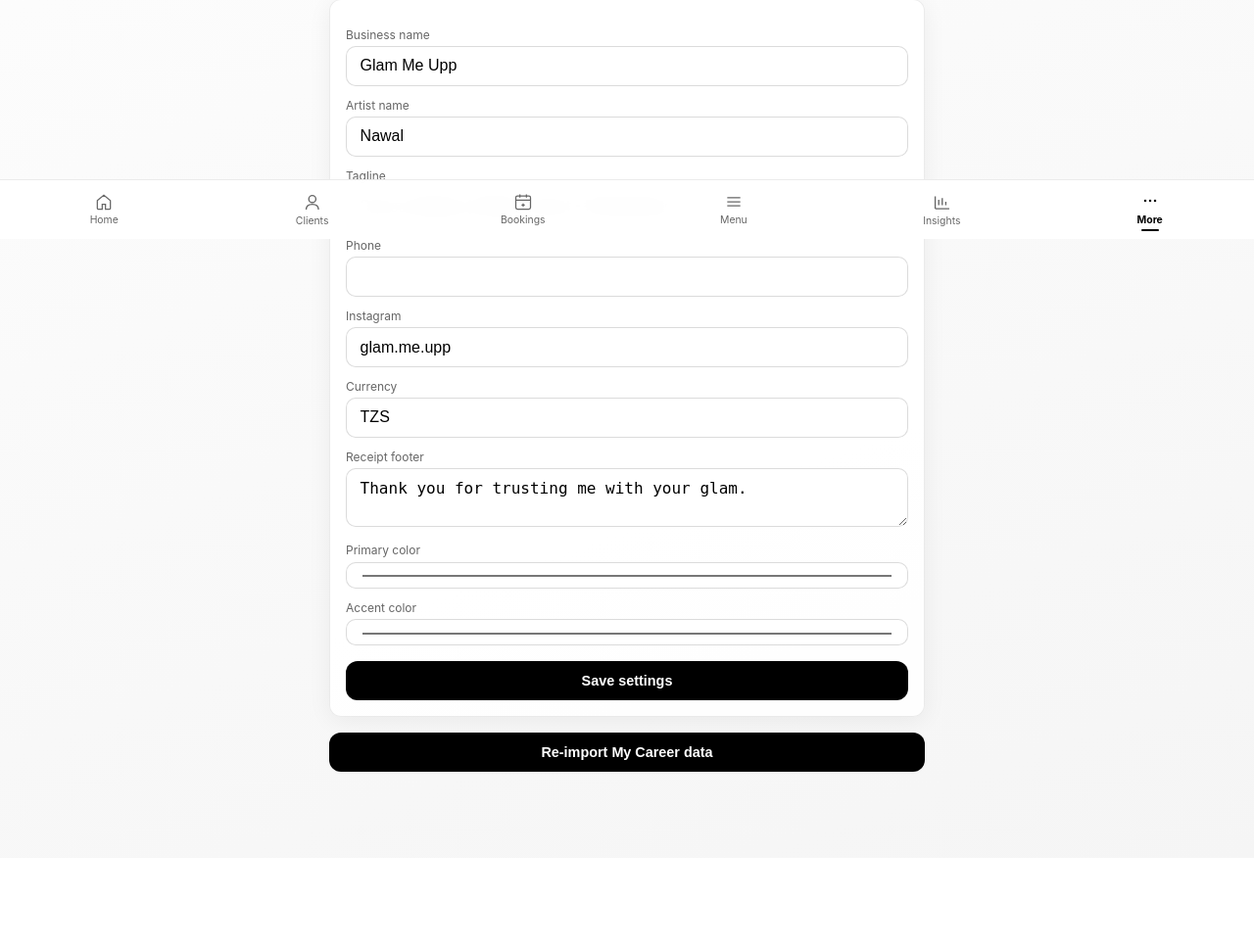
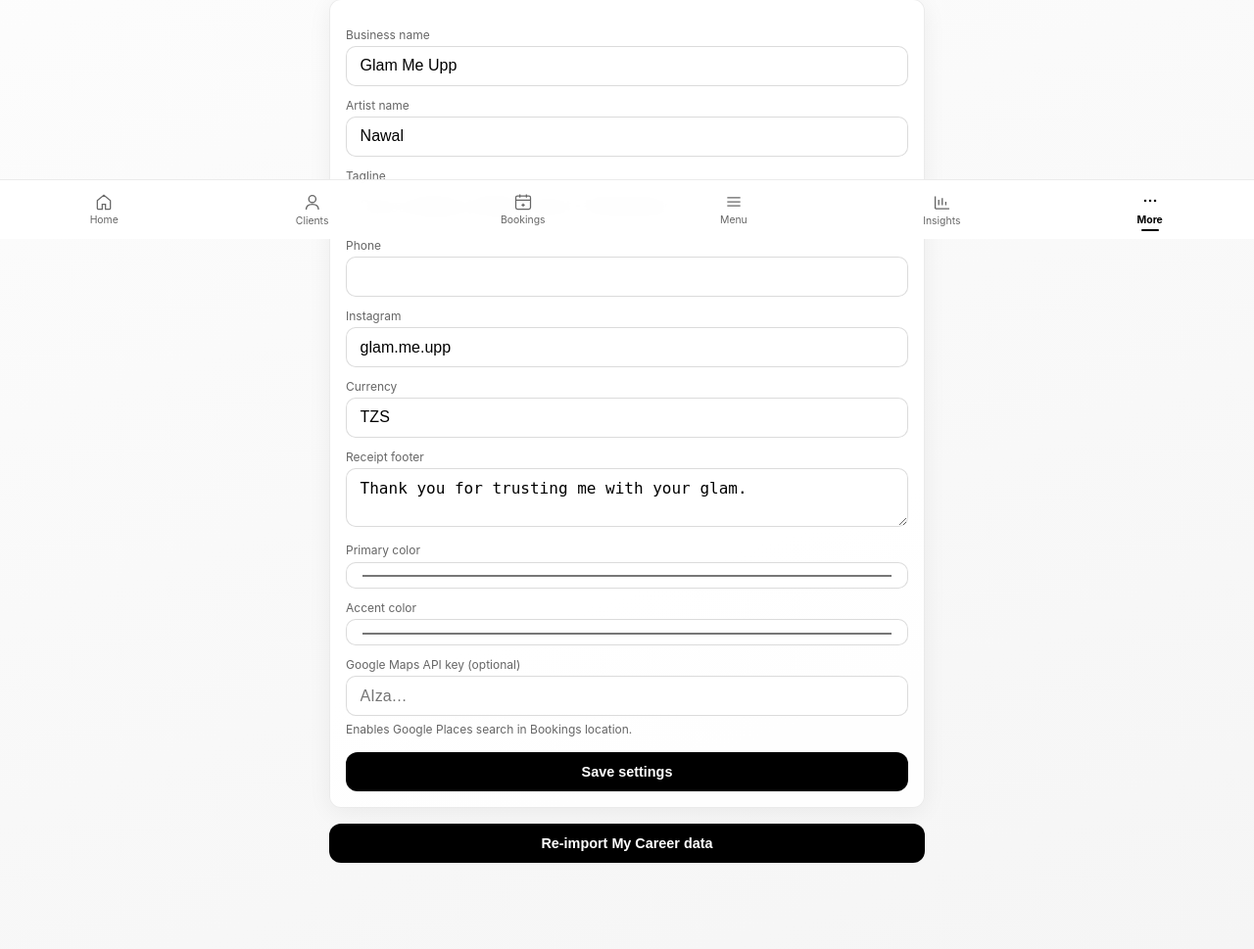
Before and after one commit to nmnm73503-cell/GMU, a FastAPI app: page /settings in a window 1280 px wide. Shown: the part 556-1525 px from the top of the page at 98% size. Before the commit the page ends 1344 px from the top, so only its background shows below. Run offline with FastAPI, Linux system fonts and the light colour scheme; data comes from the database, SQL or seed files in the repository.

Commit message:
Fix confirm redirect/status and add Google Maps API key setting.
Co-authored-by: Cursor <cursoragent@cursor.com>

```diff
--- a/web/app.py
+++ b/web/app.py
@@ -642,7 +642,8 @@ async def booking_set_status(
         conn.execute("UPDATE appointments SET status=? WHERE id=?", (status, appt_id))
         if appt["client_id"]:
             _refresh_client_ltv(conn, appt["client_id"])
-    return RedirectResponse(safe_redirect(redirect_to, "/bookings?tab=upcoming"), status_code=303)
+    fallback = "/bookings?tab=session" if status == "confirmed" else "/bookings?tab=upcoming"
+    return RedirectResponse(safe_redirect(redirect_to, fallback), status_code=303)
 
 
 @router.post("/bookings/{appt_id}/session/start")
@@ -1181,12 +1182,14 @@ async def settings_save(
     receipt_footer: str = Form(""),
     primary_color: str = Form("#000000"),
     accent_color: str = Form("#000000"),
+    google_maps_api_key: str = Form(""),
 ):
     for k, v in {
         "business_name": business_name, "artist_name": artist_name,
         "tagline": tagline, "phone": phone, "instagram": instagram,
         "currency": currency, "receipt_footer": receipt_footer,
         "primary_color": primary_color, "accent_color": accent_color,
+        "google_maps_api_key": google_maps_api_key.strip(),
     }.items():
         set_setting(k, v)
     return RedirectResponse(url("/settings?saved=1"), status_code=303)
--- a/web/database.py
+++ b/web/database.py
@@ -155,6 +155,7 @@ def init_db() -> None:
             "logo_path": "",
             "primary_color": "#000000",
             "accent_color": "#000000",
+            "google_maps_api_key": "",
             "receipt_footer": "Thank you for trusting me with your glam.",
             "seed_imported": "0",
             "split_savings_pct": "30",
--- a/web/templates/settings.html
+++ b/web/templates/settings.html
@@ -43,6 +43,11 @@
   <label>Receipt footer</label><textarea name="receipt_footer" rows="2">{{ cfg.get('receipt_footer','') }}</textarea>
   <label>Primary color</label><input name="primary_color" type="color" value="{{ cfg.get('primary_color','#000000') }}">
   <label>Accent color</label><input name="accent_color" type="color" value="{{ cfg.get('accent_color','#000000') }}">
+  <label>Google Maps API key <span class="label-hint">(optional)</span></label>
+  <input name="google_maps_api_key" value="{{ cfg.get('google_maps_api_key','') }}" placeholder="AIza…">
+  <p style="font-size:0.75rem;color:var(--muted);margin-top:0.35rem">
+    Enables Google Places search in Bookings location.
+  </p>
   <button type="submit" class="btn btn-primary">Save settings</button>
 </form>
 <form method="post" action="{{ url('/settings/reimport') }}" style="margin-top:1rem">
```
Also changed, not shown: web/templates/bookings.html (+8 -3 lines).
